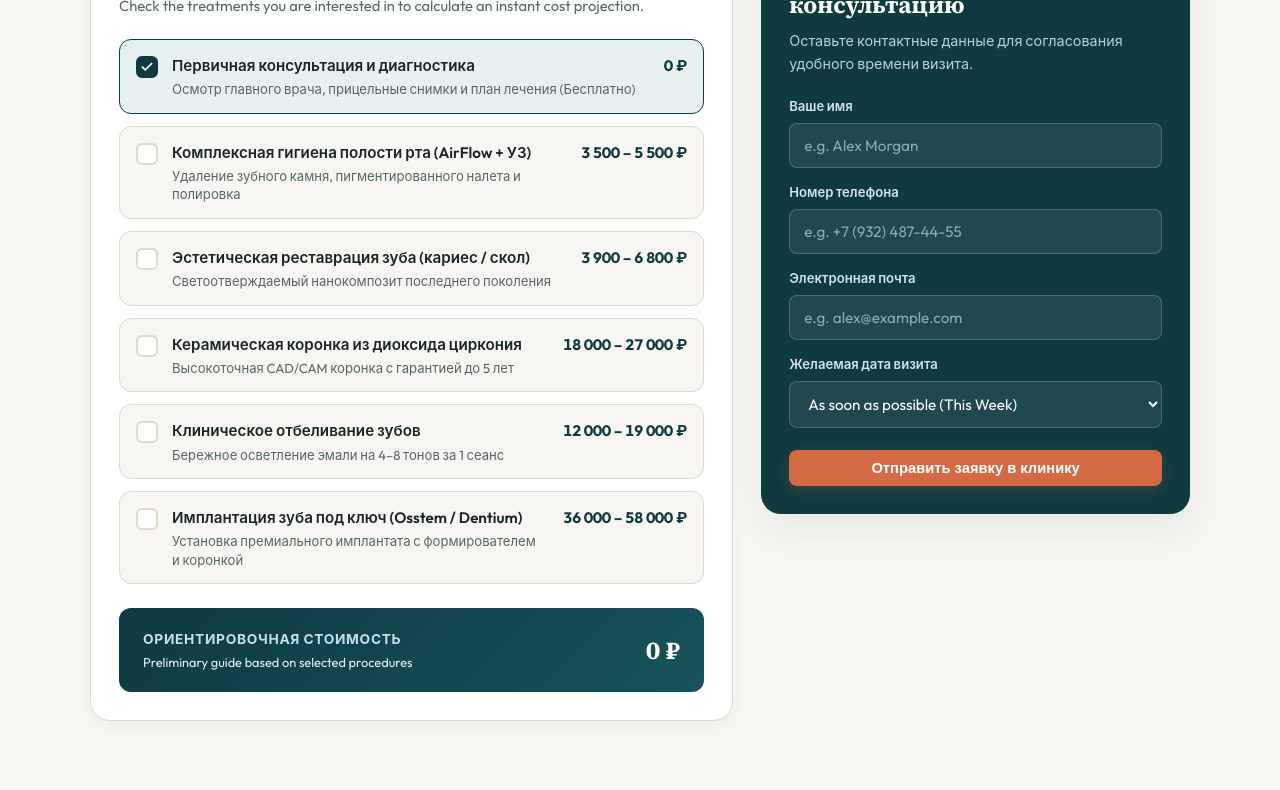
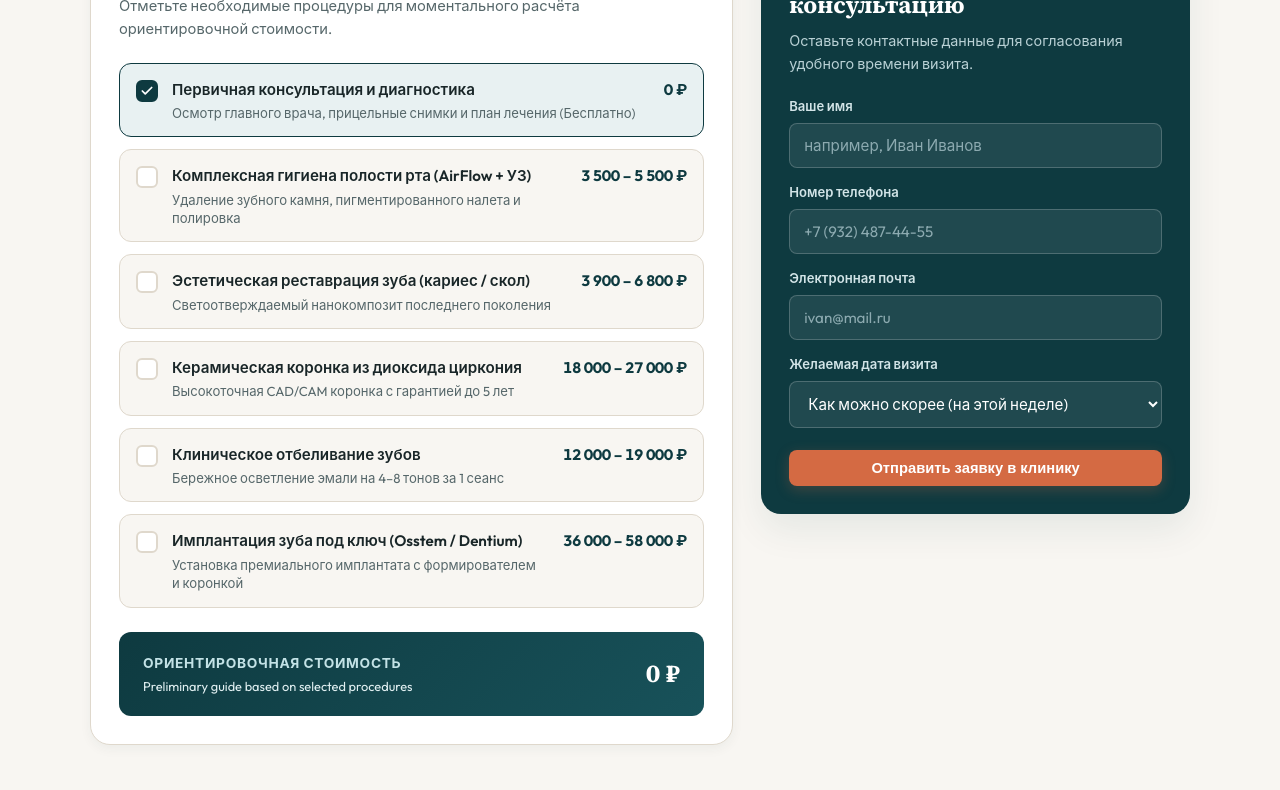
Before and after one commit to Kreqwaii/Kreqwaii.github.io, a plain HTML site: page stomatologiya-trio-tyumen/index.html in a window 1280 px wide. Shown: the part 563-1353 px from the top of the page. Drawn offline with Linux system fonts and the light colour scheme.

Commit message:
fix: localize Russian form and headers in stomatologiya-trio-tyumen

```diff
--- a/stomatologiya-trio-tyumen/index.html
+++ b/stomatologiya-trio-tyumen/index.html
@@ -683,8 +683,8 @@
       <!-- Calculator Column -->
       <div class="card">
         <div class="card-header">
-          <h2>Select Services for Estimate</h2>
-          <p>Check the treatments you are interested in to calculate an instant cost projection.</p>
+          <h2>Выберите услуги для расчёта</h2>
+          <p>Отметьте необходимые процедуры для моментального расчёта ориентировочной стоимости.</p>
         </div>
         <div class="calc-list">
 
@@ -785,23 +785,23 @@
         <form id="booking-form" class="booking-form">
           <div class="form-group">
             <label for="client-name">Ваше имя</label>
-            <input type="text" id="client-name" class="form-input" placeholder="e.g. Alex Morgan" autocomplete="name" required>
+            <input type="text" id="client-name" class="form-input" placeholder="например, Иван Иванов" autocomplete="name" required>
           </div>
           <div class="form-group">
             <label for="client-phone">Номер телефона</label>
-            <input type="tel" id="client-phone" class="form-input" placeholder="e.g. +7 (932) 487-44-55" autocomplete="tel" required>
+            <input type="tel" id="client-phone" class="form-input" placeholder="+7 (932) 487-44-55" autocomplete="tel" required>
           </div>
           <div class="form-group">
             <label for="client-email">Электронная почта</label>
-            <input type="email" id="client-email" class="form-input" placeholder="e.g. alex@example.com" autocomplete="email" required>
+            <input type="email" id="client-email" class="form-input" placeholder="ivan@mail.ru" autocomplete="email" required>
           </div>
           <div class="form-group">
             <label for="client-date">Желаемая дата визита</label>
             <select id="client-date" class="form-select" autocomplete="off">
-              <option value="This Week">As soon as possible (This Week)</option>
-              <option value="Next Week">Next Week</option>
-              <option value="Next Month">Within next month</option>
-              <option value="Emergency">Urgent / Today</option>
+              <option value="This Week">Как можно скорее (на этой неделе)</option>
+              <option value="Next Week">На следующей неделе</option>
+              <option value="Next Month">В течение месяца</option>
+              <option value="Emergency">Срочно / сегодня с острой болью</option>
             </select>
           </div>
           <button type="submit" class="btn btn-primary" style="margin-top: 8px;">Отправить заявку в клинику</button>
@@ -850,10 +850,10 @@
       </div>
       <div class="footer-bottom">
         <div>
-          Official Practice Website: <a href="https://stomatologia72.ru" target="_blank" rel="noopener noreferrer" class="footer-origin-link">https://stomatologia72.ru</a>
+          Официальный сайт клиники: <a href="https://stomatologia72.ru" target="_blank" rel="noopener noreferrer" class="footer-origin-link">https://stomatologia72.ru</a>
         </div>
         <div>
-          Interactive Demo Prototype • Tailored for Стоматология Трио (Тюмень)
+          Интерактивный демонстрационный модуль • Стоматология Трио (Тюмень)
         </div>
       </div>
     </div>
```
